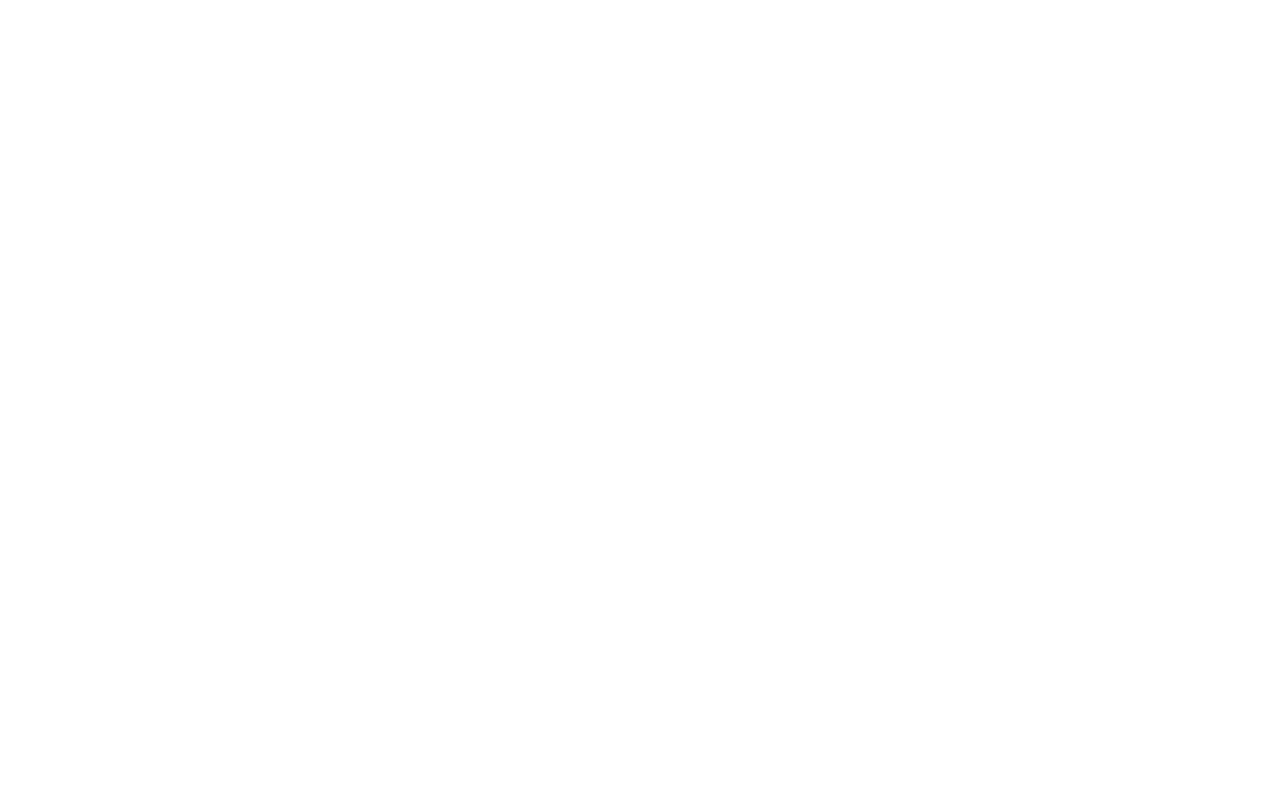
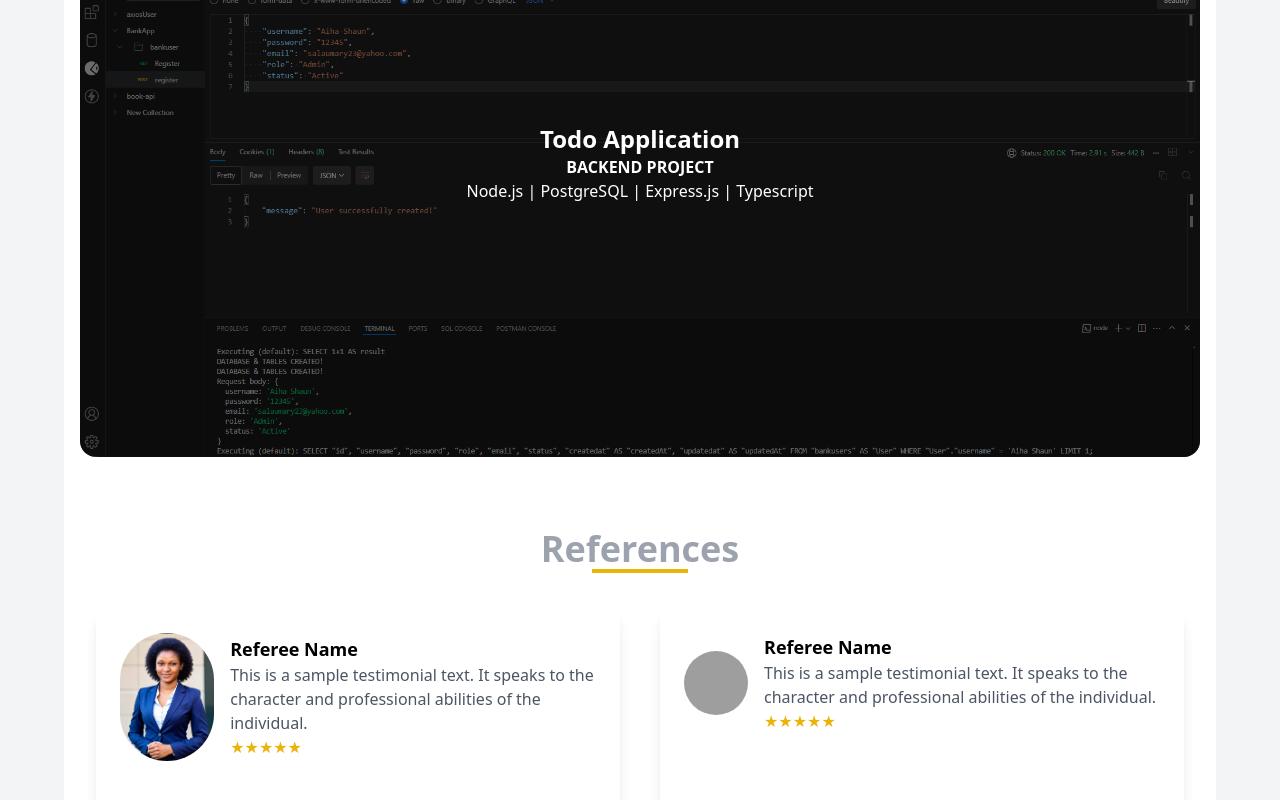
Before and after one commit to Oseun12/Personal-website, a Next.js app: page / in a window 1280 px wide. Shown: the part 4937-5737 px from the top of the page. Before the commit the page ends 4822 px from the top, so only its background shows below. Built offline with nearby package versions, Linux system fonts and the light colour scheme; grey boxes are pictures that could not be loaded.

Commit message:
Chore: setting up the reference and the contact section

```diff
--- /dev/null
+++ b/pages/components/PageFooter.tsx
@@ -0,0 +1,85 @@
+import React from 'react';
+
+const PageFooter = () => {
+  return (
+    <div className="bg-cyan-950 w-full h-64 flex flex-col items-center justify-center">
+      <h1 className="font-bold text-4xl text-gray-400 mb-10">
+        CONTACTS
+
+      </h1>
+
+      <div className="flex space-x-4">
+        <a href="https://x.com/O_seun_" target="_blank" rel="noopener noreferrer">
+          <svg
+            xmlns="http://www.w3.org/2000/svg"
+            width="24"
+            height="24"
+            viewBox="0 0 24 24"
+            className="fill-current"
+          >
+            <path
+              d="M24 4.557c-.883.392-1.832.656-2.828.775 1.017-.609 1.798-1.574 2.165-2.724-.951.564-2.005.974-3.127 1.195-.897-.957-2.178-1.555-3.594-1.555-3.179 0-5.515 2.966-4.797 6.045-4.091-.205-7.719-2.165-10.148-5.144-1.29 2.213-.669 5.108 1.523 6.574-.806-.026-1.566-.247-2.229-.616-.054 2.281 1.581 4.415 3.949 4.89-.693.188-1.452.232-2.224.084.626 1.956 2.444 3.379 4.6 3.419-2.07 1.623-4.678 2.348-7.29 2.04 2.179 1.397 4.768 2.212 7.548 2.212 9.142 0 14.307-7.721 13.995-14.646.962-.695 1.797-1.562 2.457-2.549z"
+            ></path>
+          </svg>
+        </a>
+
+        <a href="https://www.linkedin.com/in/mary-salau-83b726256/" target="_blank" rel="noopener noreferrer">
+          <svg
+            xmlns="http://www.w3.org/2000/svg"
+            width="24"
+            height="24"
+            viewBox="0 0 24 24"
+            className="fill-current"
+          >
+            <path
+              d="M19 0h-14c-2.761 0-5 2.239-5 5v14c0 2.761 2.239 5 5 5h14c2.761 0 5-2.239 5-5v-14c0-2.761-2.239-5-5-5zm-11 19h-3v-11h3v11zm-1.5-12.268c-.966 0-1.75-.783-1.75-1.75s.784-1.75 1.75-1.75 1.75.784 1.75 1.75-.784 1.75-1.75 1.75zm13.5 12.268h-3v-5.5c0-1.378-.478-2.32-1.67-2.32-.913 0-1.456.621-1.693 1.221-.087.21-.109.5-.109.791v5.808h-3v-11h3v1.5c.397-.61 1.106-1.5 2.692-1.5 1.961 0 3.438 1.281 3.438 4.037v6.963z"
+            ></path>
+          </svg>
+        </a>
+
+        <a href="https://www.instagram.com/chels_marylyn?igsh=bnJyYWV1MnUzajh2&utm_source=qr">
+          <svg
+            xmlns="http://www.w3.org/2000/svg"
+            width="24"
+            height="24"
+            viewBox="0 0 24 24"
+            className="fill-current"
+          >
+            <path
+              d="M12 2.163c3.204 0 3.584.012 4.85.07 1.366.062 2.633.334 3.608 1.308.975.975 1.246 2.242 1.308 3.608.058 1.266.07 1.646.07 4.851s-.012 3.584-.07 4.85c-.062 1.366-.334 2.633-1.308 3.608-.975.975-2.242 1.246-3.608 1.308-1.266.058-1.646.07-4.85.07s-3.584-.012-4.85-.07c-1.366-.062-2.633-.334-3.608-1.308-.975-.975-1.246-2.242-1.308-3.608-.058-1.266-.07-1.646-.07-4.85s.012-3.584.07-4.85c.062-1.366.334-2.633 1.308-3.608.975-.975 2.242-1.246 3.608-1.308 1.266-.058 1.646-.07 4.85-.07zm0-2.163c-3.259 0-3.667.014-4.947.072-1.518.07-2.787.337-3.858 1.408-1.071 1.071-1.338 2.34-1.408 3.858-.058 1.281-.072 1.688-.072 4.947s.014 3.667.072 4.947c.07 1.518.337 2.787 1.408 3.858 1.071 1.071 2.34 1.338 3.858 1.408 1.281.058 1.688.072 4.947.072s3.667-.014 4.947-.072c1.518-.07 2.787-.337 3.858-1.408 1.071-1.071 1.338-2.34 1.408-3.858.058-1.281.072-1.688.072-4.947s-.014-3.667-.072-4.947c-.07-1.518-.337-2.787-1.408-3.858-1.071-1.071-2.34-1.338-3.858-1.408-1.281-.058-1.688-.072-4.947-.072zm0 5.838c-3.175 0-5.75 2.575-5.75 5.75s2.575 5.75 5.75 5.75 5.75-2.575 5.75-5.75-2.575-5.75-5.75-5.75zm0 9.562c-2.102 0-3.812-1.71-3.812-3.812s1.71-3.812 3.812-3.812 3.812 1.71 3.812 3.812-1.71 3.812-3.812 3.812zm6.406-9.562c-.796 0-1.444-.648-1.444-1.444s.648-1.444 1.444-1.444 1.444.648 1.444 1.444-.648 1.444-1.444 1.444z"
+            ></path>
+          </svg>
+        </a>
+
+        <a href="https://web.facebook.com/joshua.chealsea/" target="_blank" rel="noopener noreferrer">
+            <svg
+            xmlns="http://www.w3.org/2000/svg"
+            width="24"
+            height="24"
+            viewBox="0 0 24 24"
+            className="fill-current">
+            <path
+                d="M9 8h-3v4h3v12h5v-12h3.642l.358-4h-4v-1.667c0-.955.192-1.333 1.115-1.333h2.885v-5h-3.808c-3.596 0-5.192 1.583-5.192 4.615v3.385z">
+            </path>
+            </svg>
+        </a>
+
+        <a href="https://wa.me/+2348145509593" target="_blank" rel="noopener noreferrer">
+          <svg
+            xmlns="http://www.w3.org/2000/svg"
+            width="24"
+            height="24"
+            viewBox="0 0 24 24"
+            className="fill-current"
+          >
+           <path
+              d="M16.132 14.868c-.281-.141-1.652-.805-1.906-.894-.254-.088-.438-.131-.621.14-.184.272-.712.894-.873 1.078-.16.184-.32.206-.601.069-.281-.139-1.183-.435-2.253-1.388-.832-.742-1.395-1.656-1.56-1.938-.166-.281-.017-.433.125-.573.129-.128.282-.331.424-.497.142-.166.188-.284.281-.471.093-.188.046-.353-.023-.497-.069-.139-.622-1.497-.854-2.053-.224-.538-.453-.467-.621-.472l-.524-.009c-.184 0-.483.069-.736.333-.254.272-.964.944-.964 2.294s.987 2.664 1.124 2.847c.139.184 1.94 2.969 4.702 4.165.657.284 1.169.454 1.568.581.659.21 1.258.181 1.732.11.528-.081 1.652-.676 1.887-1.33.234-.653.234-1.213.166-1.33-.069-.116-.254-.188-.533-.33zm-4.132 7.132c-5.523 0-10-4.477-10-10s4.477-10 10-10 10 4.477 10 10-4.477 10-10 10zm0-18.268c-4.567 0-8.268 3.701-8.268 8.268s3.701 8.268 8.268 8.268 8.268-3.701 8.268-8.268-3.701-8.268-8.268-8.268z"
+            />
+          </svg>
+        </a>
+      </div>
+    </div>
+  );
+};
+
+export default PageFooter;
--- a/pages/components/PageHero.tsx
+++ b/pages/components/PageHero.tsx
@@ -13,7 +13,7 @@
             <h6 className="text-white text-lg">based in Ogun, Nigeria</h6>
             <button className="relative inline-flex items-center justify-center p-0.5 mb-5 mt-5 me-2 overflow-hidden text-sm font-medium text-gray-900 rounded-lg group bg-gradient-to-br from-red-600 to-white group-hover:from-purple-600 group-hover:to-blue-500 hover:text-white dark:text-white focus:ring-4 focus:outline-none focus:ring-blue-300 dark:focus:ring-blue-800">
               <span className="relative px-5 py-2.5 transition-all ease-in duration-75 bg-white dark:bg-gray-900 rounded-md group-hover:bg-opacity-0">
-                Purple to blue
+                Hire me
               </span>
             </button>
           </div>
--- a/pages/components/PageProject.tsx
+++ b/pages/components/PageProject.tsx
@@ -24,6 +24,8 @@
           />
           <div className="absolute rounded-2xl inset-0 bg-black bg-opacity-50 flex flex-col justify-center items-center text-center">
             <h2 className="font-bold text-white text-2xl">Baruch Clothing</h2>
+            <span className="text-white font-bold text-yellow-400">FRONTEND PROJECT</span>
+
             <span className="text-white">HTML | CSS | JAVASCRIPT</span>
           </div>
         </a>
@@ -40,7 +42,7 @@
           />
           <div className="absolute rounded-2xl inset-0 bg-black bg-opacity-50 flex flex-col justify-center items-center text-center">
             <h2 className="font-bold text-white text-2xl">Employee Dashboard</h2>
-            <span className="text-white">NextJs | TailwindCSS | MongoDB</span>
+            <span className="text-white">NextJs | TailwindCSS | MongoDB | Typescript</span>
           </div>
         </a>
       </div>
@@ -56,12 +58,28 @@
           />
           <div className="absolute rounded-2xl inset-0 bg-black bg-opacity-50 flex flex-col justify-center items-center text-center">
             <h2 className="font-bold text-white text-2xl">Todo Application</h2>
-            <span className="text-white">NextJs | MongoDB | TailwindCSS</span>
+            <span className="text-white">NextJs | Prisma | TailwindCSS | Typescript</span>
           </div>
         </a>
       </div>
 
+      <div className="relative mb-10">
+        <a href="https://oluseun.hashnode.dev/mini-banking-application-with-nodejs-typescript-and-postgresql" className="block">
+          <Image
+            src="/images/bank.png"
+            alt="Baruch Clothing"
+            className="w-full h-full object-cover rounded-2xl"
+            width={500}
+            height={300}
+          />
+          <div className="absolute rounded-2xl inset-0 bg-black bg-opacity-50 flex flex-col justify-center items-center text-center">
+            <h2 className="font-bold text-white text-2xl">Todo Application</h2>
+            <span className="text-white font-bold text-green-400">BACKEND  PROJECT</span>
+            <span className="text-white">Node.js | PostgreSQL | Express.js | Typescript</span>
 
+          </div>
+        </a>
+      </div>
 
     </div>
   )
--- a/pages/components/PageSocial.tsx
+++ b/pages/components/PageSocial.tsx
@@ -42,7 +42,7 @@
         </a>
 
 
-        <a href="https://www.facebook.com/your-profile" target="_blank" rel="noopener noreferrer">
+        <a href="https://web.facebook.com/joshua.chealsea/" target="_blank" rel="noopener noreferrer">
             <svg
             xmlns="http://www.w3.org/2000/svg"
             width="24"
--- /dev/null
+++ b/pages/components/PageTestimonial.tsx
@@ -0,0 +1,77 @@
+import React from 'react';
+
+const PageTestimonial = () => {
+  return (
+    <div className="px-4 py-8">
+      <div className="font-bold text-4xl text-gray-400 text-center mb-10">
+        <h1 className="relative inline-block">
+          References
+          <span
+            className="absolute left-1/2 -bottom-1 w-24 h-1 bg-yellow-500 transform -translate-x-1/2"
+          ></span>
+        </h1>
+      </div>
+
+      <div className="grid grid-cols-1 md:grid-cols-2 gap-10">
+        <div className="bg-white p-6 rounded-lg shadow-lg h-64">
+          <div className="space-y-4">
+            <div className="flex items-center space-x-4">
+              <img
+                src="/images/IMG_9827.jpg"
+                alt="Referee Name"
+                className="w-32 h-32 rounded-full object-cover"
+              />
+              <div>
+                <h3 className="text-lg font-semibold">Referee Name</h3>
+                <p className="text-gray-600">
+                  This is a sample testimonial text. It speaks to the character and professional abilities of the individual.
+                </p>
+                <div className="text-yellow-500">★★★★★</div>
+              </div>
+            </div>
+          </div>
+        </div>
+
+        <div className="bg-white p-6 rounded-lg shadow-lg h-64"> {/* Add h-64 here */}
+          <div className="space-y-4">
+            <div className="flex items-center space-x-4">
+              <img
+                src="/path-to-image.jpg"
+                alt="Referee Name"
+                className="w-16 h-16 rounded-full object-cover"
+              />
+              <div>
+                <h3 className="text-lg font-semibold">Referee Name</h3>
+                <p className="text-gray-600">
+                  This is a sample testimonial text. It speaks to the character and professional abilities of the individual.
+                </p>
+                <div className="text-yellow-500">★★★★★</div>
+              </div>
+            </div>
+          </div>
+        </div>
+
+        <div className="bg-white p-6 rounded-lg shadow-lg h-64">
+          <div className="space-y-4">
+            <div className="flex items-center space-x-4">
+              <img
+                src="/path-to-image.jpg"
+                alt="Referee Name"
+                className="w-16 h-16 rounded-full object-cover"
+              />
+              <div>
+                <h3 className="text-lg font-semibold">Referee Name</h3>
+                <p className="text-gray-600">
+                  This is a sample testimonial text. It speaks to the character and professional abilities of the individual.
+                </p>
+                <div className="text-yellow-500">★★★★★</div>
+              </div>
+            </div>
+          </div>
+        </div>
+      </div>
+    </div>
+  );
+};
+
+export default PageTestimonial;
--- a/pages/index.tsx
+++ b/pages/index.tsx
@@ -6,6 +6,8 @@
 import PageResume from "./components/PageResume";
 import PageSkills from "./components/PageSkills";
 import PageProject from "./components/PageProject";
+import PageTestimonial from "./components/PageTestimonial";
+import PageFooter from "./components/PageFooter";
 
 const inter = Inter({ subsets: ["latin"] });
 
@@ -26,7 +28,7 @@
             <h4 className="text-white font-bold text-xl mb-2">Welcome,</h4>
             <h2 className="text-white font-bold text-xl md:text-4xl mb-4">I am a Full-stack Developer</h2>
             <h6 className="text-white font-bold text-lg">based in Ogun, Nigeria</h6>
-            <button className="px-6 py-3 mt-5 text-2xl text-white font-semibold rounded-full border border-purple-200 hover:text-white hover:bg-gray-500 hover:border-transparent focus:outline-none focus:ring-2 focus:ring-green-600 focus:ring-offset-2">Hire Me</button>
+            <button  onClick={() => window.open('/Salau_Seun_Mary_CV.pdf', '_blank')} className="px-6 py-3 mt-5 text-2xl text-white font-semibold rounded-full border border-purple-200 hover:text-white hover:bg-gray-500 hover:border-transparent focus:outline-none focus:ring-2 focus:ring-green-600 focus:ring-offset-2">Hire Me</button>
           </div>
 
           <div className="bg-slate-100 mt-28 w-full">
@@ -52,7 +54,7 @@
                 <h2 className="mb-2"><strong>Name:</strong> Mary Oluwaseun Salau</h2>
                 <h2 className="mb-2"><strong>Email:</strong> marrizzsalau7@gmail.com</h2>
                 <h2 className="mb-2"><strong>Location:</strong> Ogun state, Nigeria</h2>
-                <button className="px-3 py-2 mt-5 text-xl bg-yellow-500 text-white font-semibold rounded-full border border-yellow-900 hover:text-white hover:bg-yellow-700 hover:border-transparent focus:outline-none focus:ring-2 focus:ring-green-600 focus:ring-offset-2">
+                <button onClick={() => window.open('/Salau_Seun_Mary_CV.pdf', '_blank')} className="px-3 py-2 mt-5 text-xl bg-yellow-500 text-white font-semibold rounded-full border border-yellow-900 hover:text-white hover:bg-yellow-700 hover:border-transparent focus:outline-none focus:ring-2 focus:ring-green-600 focus:ring-offset-2">
                   Download CV
                 </button>
               </div>
@@ -67,6 +69,8 @@
           <PageResume />
           <PageSkills />
           <PageProject />
+          <PageTestimonial />
+          <PageFooter />
         </div>
       </main>
     </div>
```
Also changed, not shown: public/images/bank.png (added), 1 other file (tests, documents, lock files or other folders).
